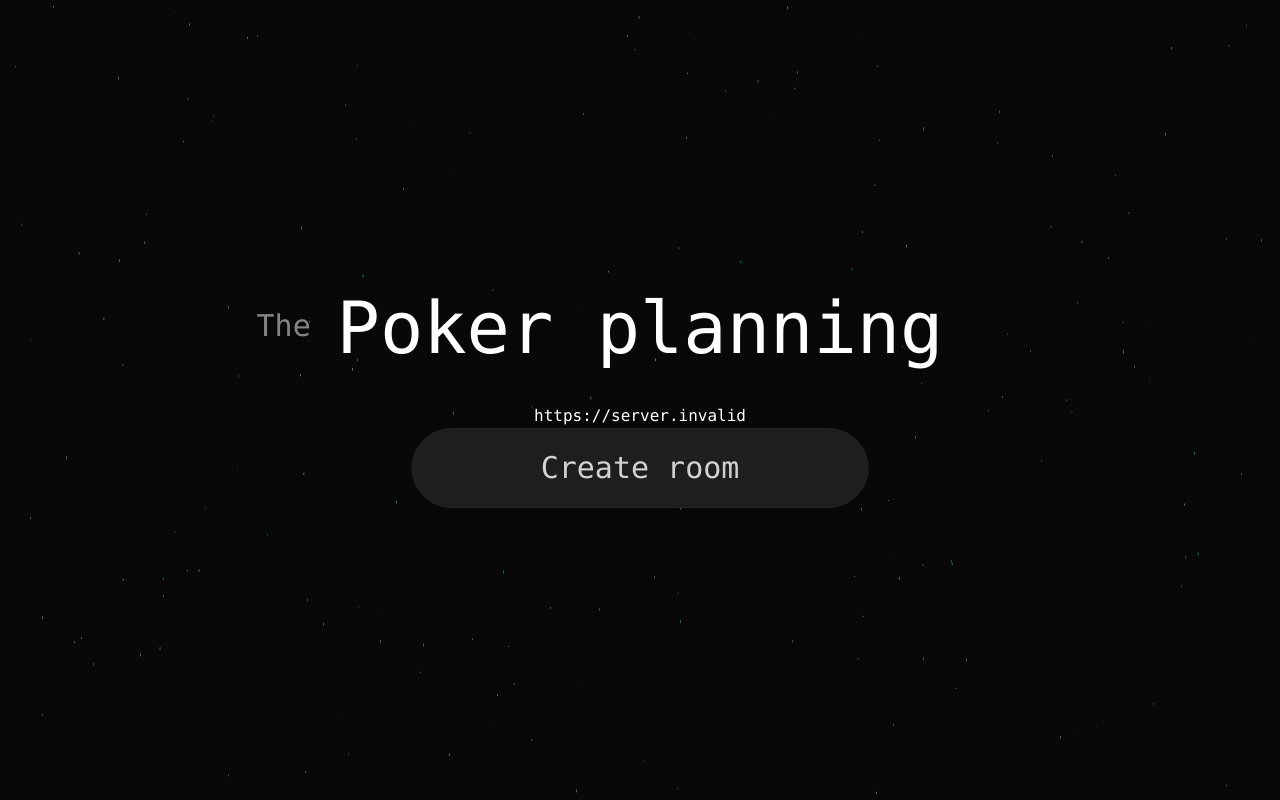
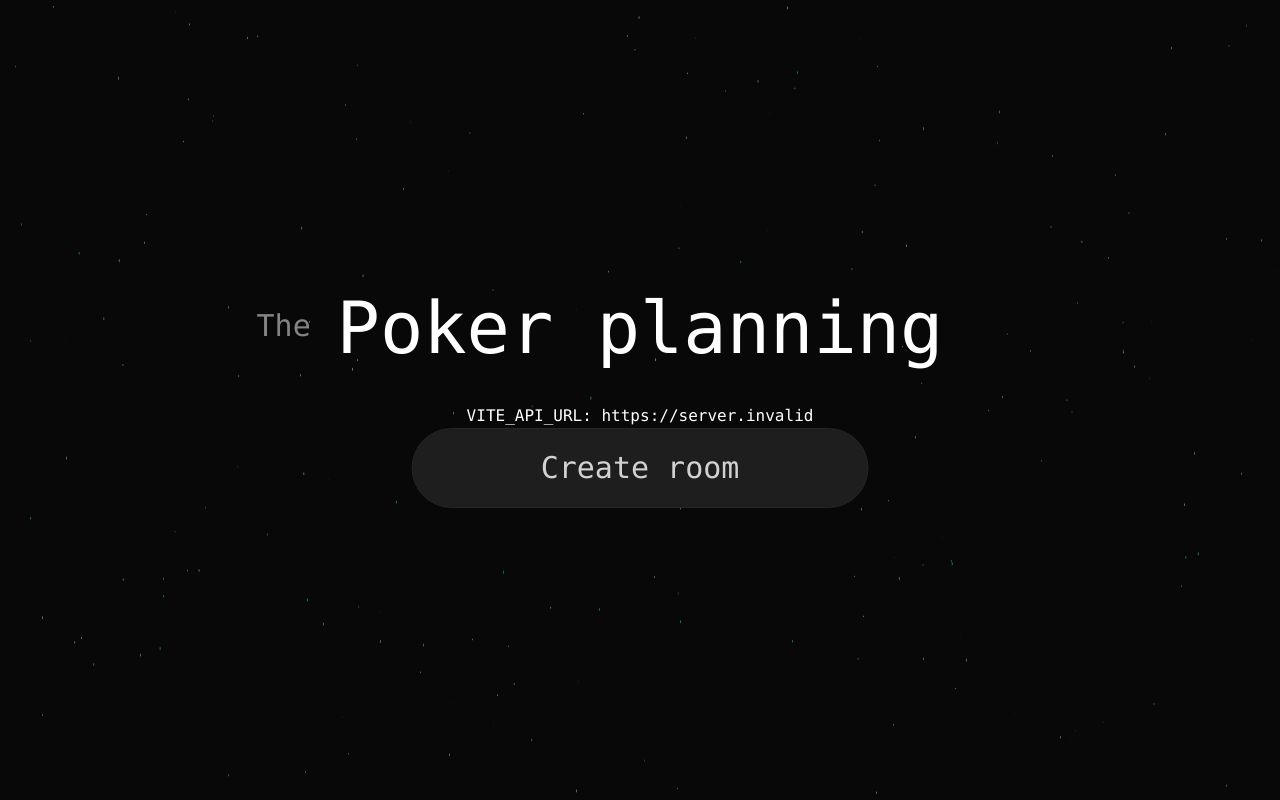
Before and after one commit to rickmff/the-best-poker-planning, a Vue app in the folder client/: page / in a window 1280 px wide. Built offline with nearby package versions, Linux system fonts and the light colour scheme; no server answers.

Commit message:
trying to fix env vars

```diff
--- a/client/src/views/Game.vue
+++ b/client/src/views/Game.vue
@@ -84,7 +84,7 @@ window.addEventListener('beforeinstallprompt', (e) => {
 onMounted(() => {
     if (joiningAGame()) {
         const route = useRoute()
-        const newSocket = io(import.meta.env.VITE_APP_API_URL, {
+        const newSocket = io(import.meta.env.VITE_API_URL, {
             query: {
                 roomId: route.params.id
             }
--- a/client/src/views/Home.vue
+++ b/client/src/views/Home.vue
@@ -6,7 +6,7 @@
             <span class="absolute bottom-5 -left-20 text-3xl text-white/50">The</span> Poker planning
         </h1>
 
-        <p>{{API_URL}}</p>
+        <p>VITE_API_URL: {{API_URL}}</p>
 
         <Button variant="outline" size="xl" class="bg-secondary border-border rounded-full hover:bg-secondary/80"
             @click="startGame()">
@@ -32,7 +32,7 @@ function startGame() {
     clickedStart.value = true
     setTimeout(() => {
         if (!hasStarted.value) {
-            alert("Looks like there's a problem connecting you to the server 😕" + import.meta.env.VITE_APP_API_URL)
+            alert("Looks like there's a problem connecting you to the server 😕" + import.meta.env.VITE_API_URL)
         }
     }, 5000)
     const newSocket = io('https://thepokerplanning.com/socket.io')
@@ -147,7 +147,7 @@ const onResize = (): void => {
 const API_URL = ref('')
 
 onMounted(() => {
-    API_URL.value = import.meta.env.VITE_APP_API_URL
+    API_URL.value = import.meta.env.VITE_API_URL
     if (canvasRef.value) {
         ctx = canvasRef.value.getContext('2d')
         if (ctx) {
```
Also changed, not shown: 1 other file (tests, documents, lock files or other folders).
